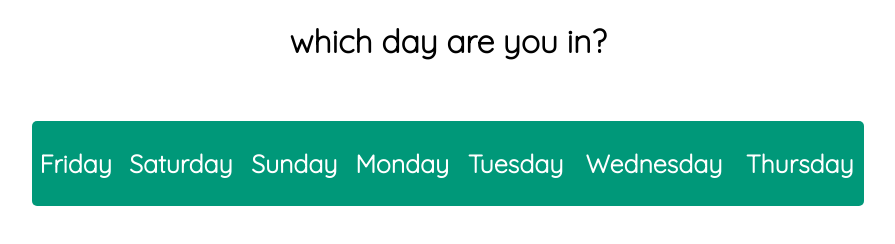
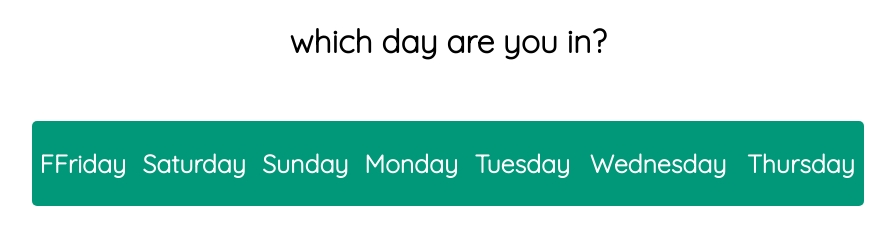
Before and after one commit to Balbol123/gadwal, a plain HTML site: page index.html in a window 1280 px wide. Shown: the whole page, without its empty margins (192-1087 px from the left). Drawn offline with Linux system fonts and the light colour scheme.

Commit message:
Update index.html

```diff
--- a/index.html
+++ b/index.html
@@ -9,7 +9,7 @@
       <h1>which day are you in?</h1>
       <table style="height: 85px;">
         <tr>
-          <th><a href="days/ffFriday.html">Friday</a></th>
+          <th><a href="days/Friday.html">FFriday</a></th>
           <th><a href="days/Saturday.html">Saturday</a></th>
           <th><a href="days/Sunday.html">Sunday</a></th>
           <th><a href="days/Monday.html">Monday</a></th>
```
